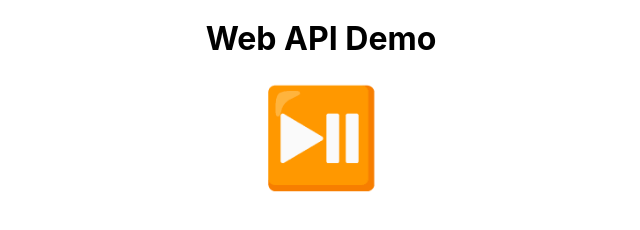
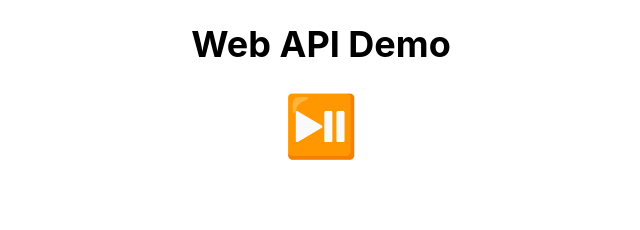
Before and after one commit to manavm1990/web-audio-api-soundboard, a website: page index.html in a window 1280 px wide. Shown: the whole page, without its empty margins (319-959 px from the left). Drawn offline with nearby package versions, Linux system fonts and the light colour scheme.

Commit message:
Set font sizes

```diff
--- a/style.css
+++ b/style.css
@@ -4,9 +4,11 @@ body {
   flex-direction: column;
   font-family: -apple-system, BlinkMacSystemFont, "Segoe UI", Roboto, Oxygen,
     Ubuntu, Cantarell, "Open Sans", "Helvetica Neue", sans-serif;
+  font-size: 10px;
 }
 
 h1 {
+  font-size: 3.6em;
   text-align: center;
 }
 
```
